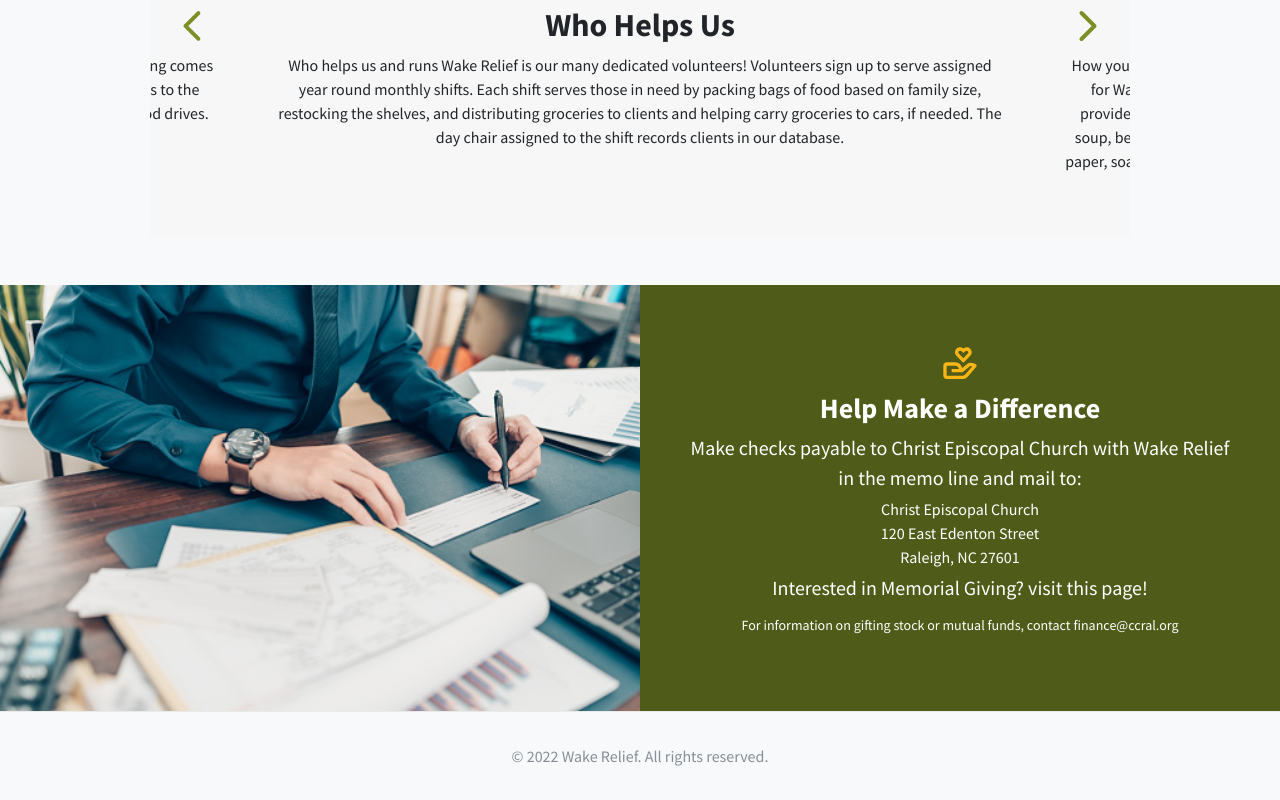
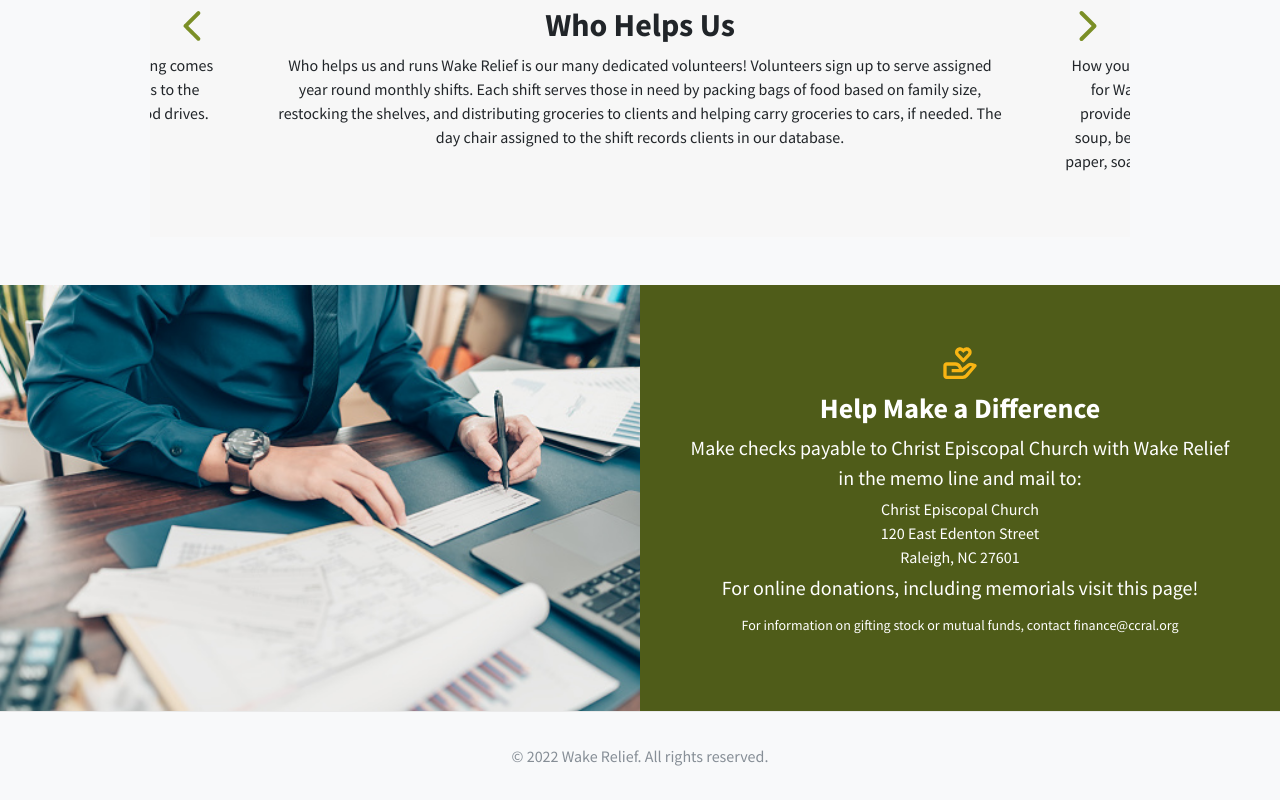
Before and after one commit to wakerelief/website, a Next.js app: page / in a window 1280 px wide. Shown: the part 2213-3013 px from the top of the page. Built offline with nearby package versions, Linux system fonts and the light colour scheme.

Commit message:
Change wording

```diff
--- a/components/DonateSection/index.tsx
+++ b/components/DonateSection/index.tsx
@@ -24,7 +24,7 @@
                                 Raleigh, NC 27601
                             </p>
                             {/* <p className="mb-1">You can also donate to Wake Relief online by clicking the button below:</p> */}
-                            <p className="text-left d-inline-block mb-1">Interested in Memorial Giving? </p><a href="https://christchurchraleigh.wufoo.com/forms/wake-relief-donations"> visit this page!</a>
+                            <p className="text-left d-inline-block mb-1">For online donations, including memorials</p><a href="https://christchurchraleigh.wufoo.com/forms/wake-relief-donations"> visit this page!</a>
                             <p className="pt-2 mb-0" style={{fontSize: 14}}>For information on gifting stock or mutual funds, contact finance@ccral.org</p>
                         </div>
                     </div>
```
